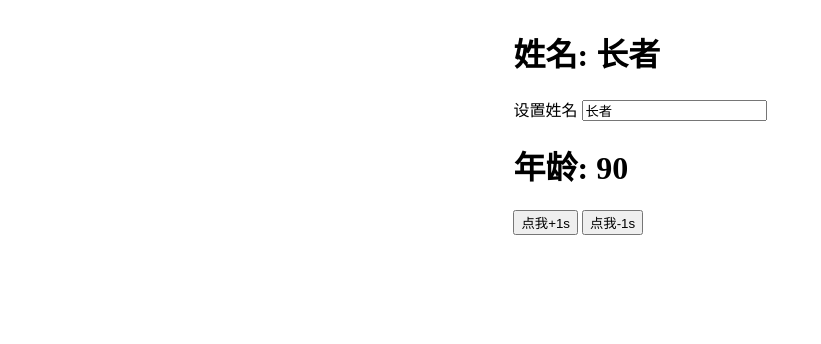
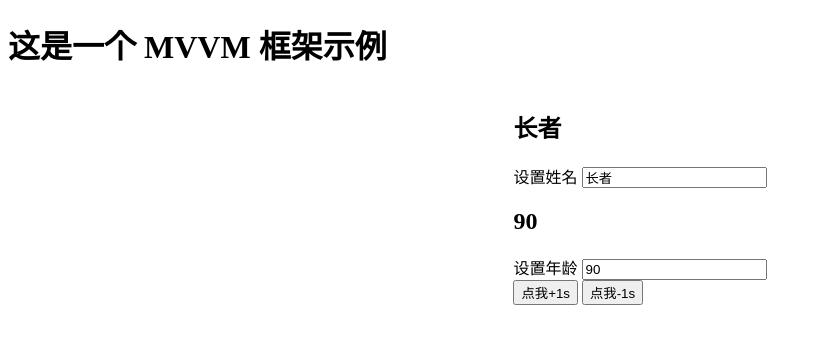
Before and after one commit to strugglebak/mvvm, a plain HTML site: page index.html in a window 1280 px wide. Shown: the whole page, without its empty margins (0-821 px from the left). Drawn offline with Linux system fonts and the light colour scheme.

Commit message:
update index.html

```diff
--- a/index.html
+++ b/index.html
@@ -14,14 +14,19 @@
       }
     </style>
     <body>
+      <h1>这是一个 MVVM 框架示例</h1>
       <div id="app">
         <div class="wrapper">
-          <h1>姓名: {{name}}</h1>
+          <h2>{{name}}</h2>
           <label for="">
             设置姓名
             <input v-model="name" type="text">
           </label>
-          <h1>年龄: {{age}}</h1>
+          <h2>{{age}}</h2>
+          <label for="">
+            设置年龄
+            <input v-model="age" type="text">
+          </label>
           <div class="button">
             <button v-on:click="addLife">点我+1s</button>
             <button v-on:click="removeLife">点我-1s</button>
```
